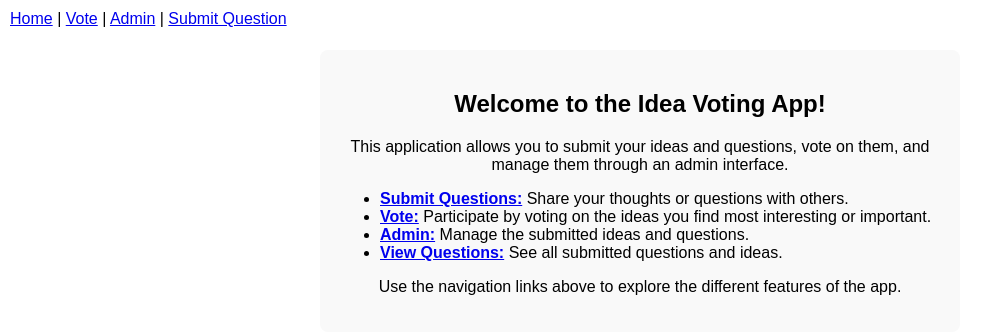
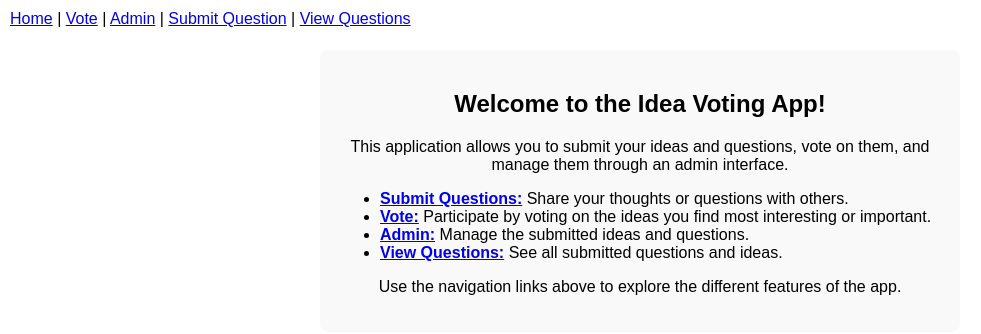
Before and after one commit to IanMulvany/question-voting-app, a Flask app: page / in a window 1280 px wide. Shown: the top 334 px of the page, without its empty margins (0-981 px from the left). Run offline with Flask 3, Linux system fonts and the light colour scheme; data that the repository does not hold is empty; some libraries are stand-ins or nearby versions.

Commit message:
feat: Add link to view questions in navigation on home page

```diff
--- a/templates/index.html
+++ b/templates/index.html
@@ -49,7 +49,8 @@
       <a href="/">Home</a> |
       <a href="/vote">Vote</a> |
       <a href="/admin">Admin</a> |
-      <a href="/submit-question">Submit Question</a>
+      <a href="/submit-question">Submit Question</a> |
+      <a href="/questions">View Questions</a>
     </div>
     <div class="description-block" style="margin-top: 50px; padding: 20px; background-color: #f9f9f9; border-radius: 8px; max-width: 600px; margin-left: auto; margin-right: auto;">
       <h2>Welcome to the Idea Voting App!</h2>
```
